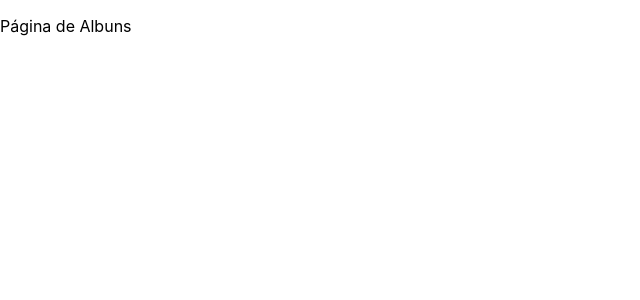
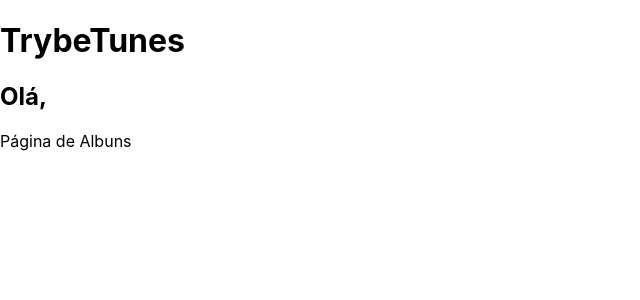
Before and after one commit to victorhsms/trybe-tunes, a React (Create React App) app: page /album/1 in a window 1280 px wide. Shown: the top 300 px of the page, without its empty margins (0-640 px from the left). Built offline with nearby package versions, Linux system fonts and the light colour scheme.

Commit message:
Requisito 3 feito!

```diff
--- /dev/null
+++ b/src/components/Header.js
@@ -0,0 +1,52 @@
+import React, { Component } from 'react';
+import Loading from './Loading';
+import { getUser } from '../services/userAPI';
+
+class Header extends Component {
+  constructor() {
+    super();
+
+    this.state = {
+      user: '',
+      loadingUser: true,
+    };
+  }
+
+  componentDidMount() {
+    this.requestUser();
+  }
+
+  requestUser = async () => {
+    const user = await getUser();
+    this.setState({
+      user,
+      loadingUser: false,
+    });
+  }
+
+  renderPage = () => {
+    const { user } = this.state;
+    return (
+      <>
+        <h1>
+          TrybeTunes
+        </h1>
+        <h2>
+          {'Olá, '}
+          <span data-testid="header-user-name">{user.name}</span>
+        </h2>
+      </>
+    );
+  }
+
+  render() {
+    const { loadingUser } = this.state;
+    return (
+      <header data-testid="header-component">
+        {loadingUser ? <Loading /> : this.renderPage()}
+      </header>
+    );
+  }
+}
+
+export default Header;
--- a/src/pages/Album.js
+++ b/src/pages/Album.js
@@ -1,10 +1,12 @@
 import React, { Component } from 'react';
+import Header from '../components/Header';
 // import PropTypes from 'prop-types';
 
 class Album extends Component {
   render() {
     return (
       <div data-testid="page-album">
+        <Header />
         <p>Página de Albuns</p>
       </div>
     );
--- a/src/pages/Favorites.js
+++ b/src/pages/Favorites.js
@@ -1,10 +1,12 @@
 import React, { Component } from 'react';
+import Header from '../components/Header';
 // import PropTypes from 'prop-types';
 
 class Favorites extends Component {
   render() {
     return (
       <div data-testid="page-favorites">
+        <Header />
         <p>Página de favoritos</p>
       </div>
     );
--- a/src/pages/Profile.js
+++ b/src/pages/Profile.js
@@ -1,10 +1,12 @@
 import React, { Component } from 'react';
+import Header from '../components/Header';
 // import PropTypes from 'prop-types';
 
 class Profile extends Component {
   render() {
     return (
       <div data-testid="page-profile">
+        <Header />
         <p>Página de perfil</p>
       </div>
     );
--- a/src/pages/ProfileEdit.js
+++ b/src/pages/ProfileEdit.js
@@ -1,10 +1,12 @@
 import React, { Component } from 'react';
+import Header from '../components/Header';
 // import PropTypes from 'prop-types';
 
 class ProfileEdit extends Component {
   render() {
     return (
       <div data-testid="page-profile-edit">
+        <Header />
         <p>Página de edição de perfis</p>
       </div>
     );
--- a/src/pages/Search.js
+++ b/src/pages/Search.js
@@ -1,10 +1,12 @@
 import React, { Component } from 'react';
+import Header from '../components/Header';
 // import PropTypes from 'prop-types';
 
 class Search extends Component {
   render() {
     return (
       <div data-testid="page-search">
+        <Header />
         <p>Página de busca</p>
       </div>
     );
```
